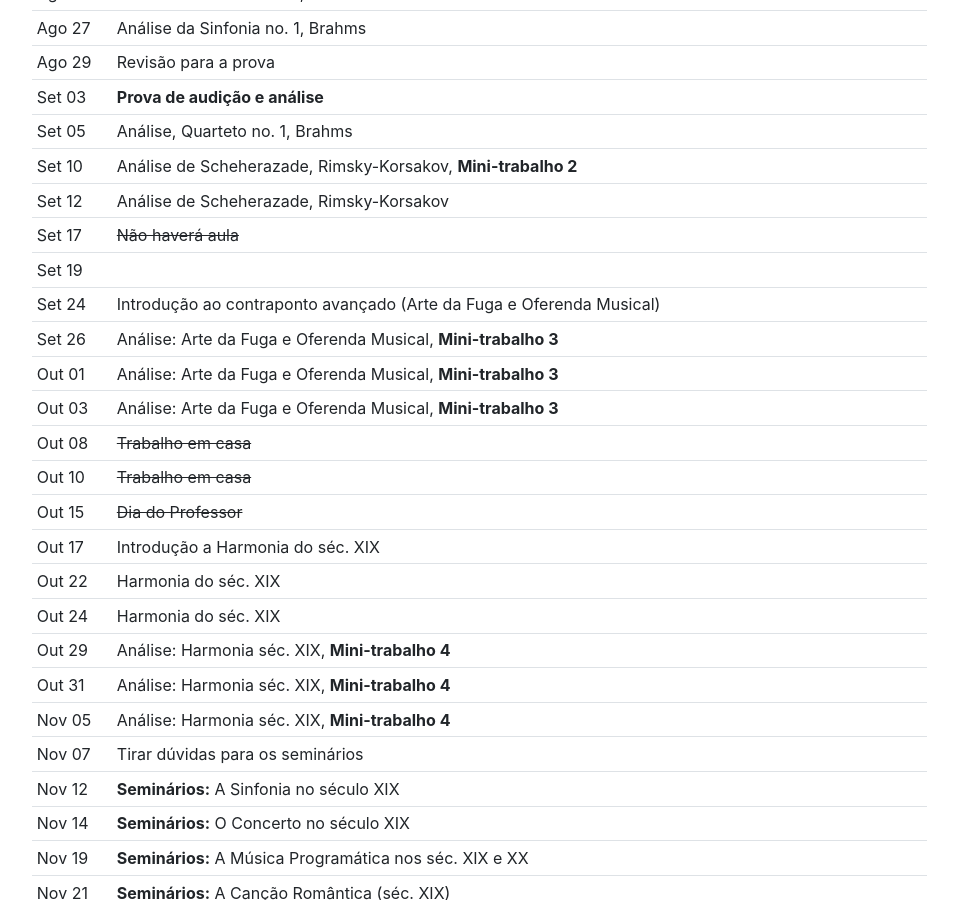
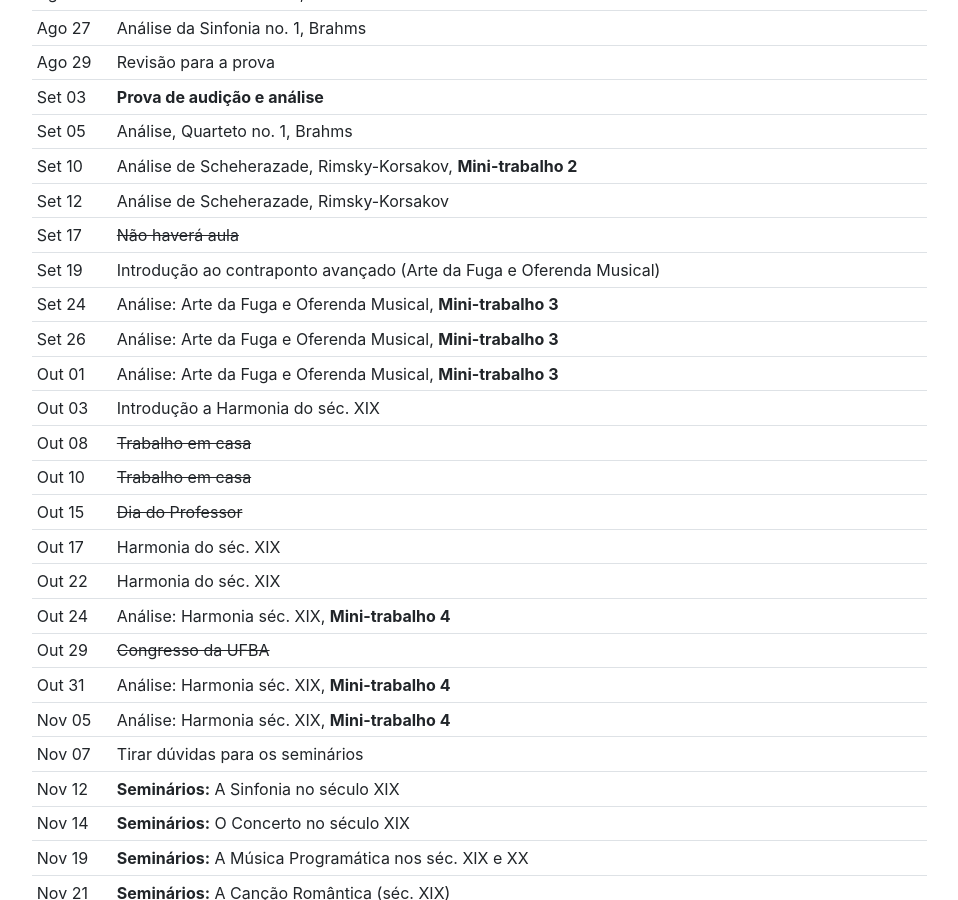
Before and after one commit to kroger/genosmus, a Jekyll site: the page built from _pedro/2019.2/musa76.md, in a window 1280 px wide and 900 px high, scrolled down 1693 px. Shown: the whole window, without its empty margins (68-1026 px from the left). Built offline with Jekyll 4.4.1, drawn with Linux system fonts in a browser that asks for light colours.

Commit message:
Ajusta congresso da UFBA no cronograma

```diff
--- a/_pedro/2019.2/musa76.md
+++ b/_pedro/2019.2/musa76.md
@@ -86,18 +86,18 @@ eventualidade.
 | Set 10 | Análise de Scheherazade, Rimsky-Korsakov, **Mini-trabalho 2**        |
 | Set 12 | Análise de Scheherazade, Rimsky-Korsakov                             |
 | Set 17 | <del>Não haverá aula</del>                                           |
-| Set 19 |                                                                      |
-| Set 24 | Introdução ao contraponto avançado (Arte da Fuga e Oferenda Musical) |
+| Set 19 | Introdução ao contraponto avançado (Arte da Fuga e Oferenda Musical) |
+| Set 24 | Análise: Arte da Fuga e Oferenda Musical,  **Mini-trabalho 3**       |
 | Set 26 | Análise: Arte da Fuga e Oferenda Musical,  **Mini-trabalho 3**       |
 | Out 01 | Análise: Arte da Fuga e Oferenda Musical,  **Mini-trabalho 3**       |
-| Out 03 | Análise: Arte da Fuga e Oferenda Musical,  **Mini-trabalho 3**       |
+| Out 03 | Introdução a Harmonia do séc. XIX                                    |
 | Out 08 | <del>Trabalho em casa</del>                                          |
 | Out 10 | <del>Trabalho em casa</del>                                          |
 | Out 15 | <del>Dia do Professor</del>                                          |
-| Out 17 | Introdução a Harmonia do séc. XIX                                    |
+| Out 17 | Harmonia do séc. XIX                                                 |
 | Out 22 | Harmonia do séc. XIX                                                 |
-| Out 24 | Harmonia do séc. XIX                                                 |
-| Out 29 | Análise: Harmonia séc. XIX, **Mini-trabalho 4**                      |
+| Out 24 | Análise: Harmonia séc. XIX, **Mini-trabalho 4**                      |
+| Out 29 | <del>Congresso da UFBA</del>                                         |
 | Out 31 | Análise: Harmonia séc. XIX, **Mini-trabalho 4**                      |
 | Nov 05 | Análise: Harmonia séc. XIX, **Mini-trabalho 4**                      |
 | Nov 07 | Tirar dúvidas para os seminários                                     |
```
Also changed, not shown: _pedro/2019.2/musa87.md (+1 -1 lines), _pedro/2019.2/musb19.md (+1 -1 lines).
